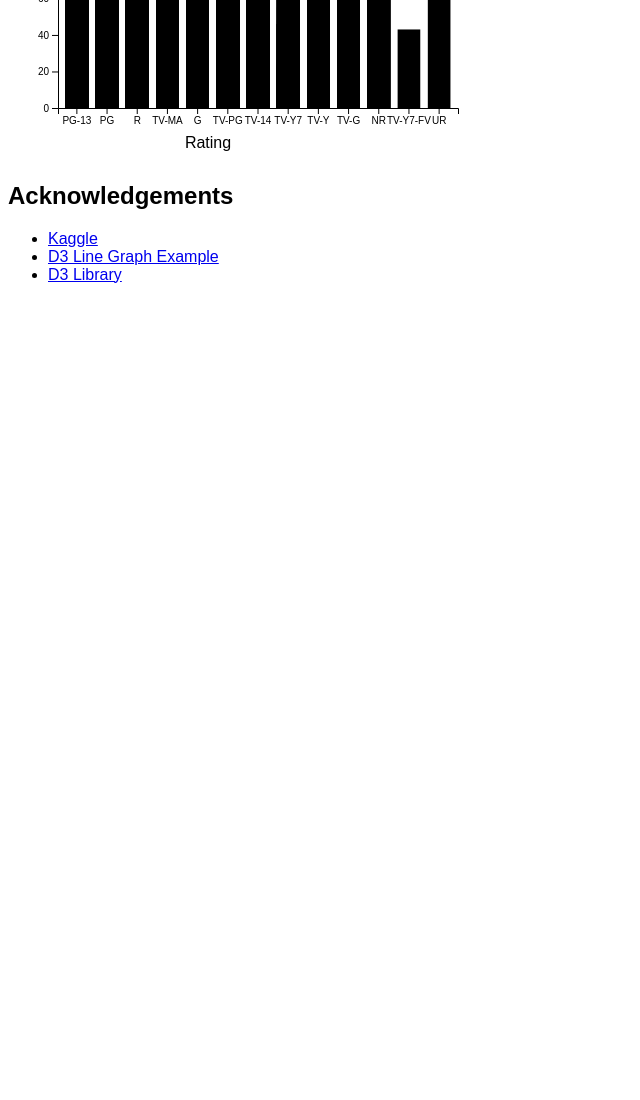
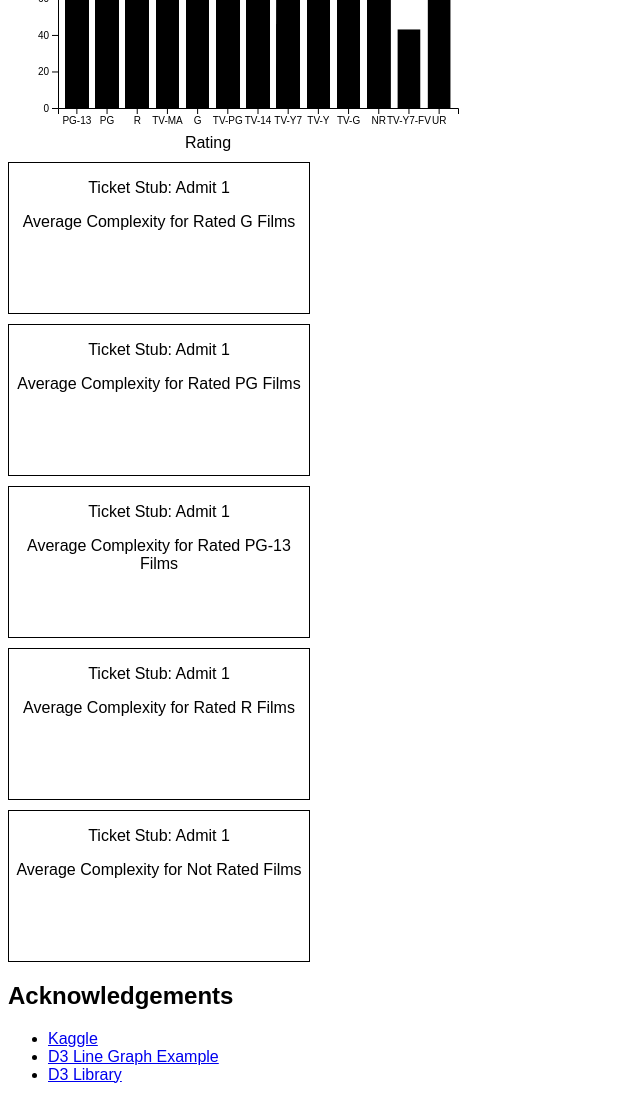
Before and after one commit to DS4200-S23-Class/project-joey-nicole-john-sanjo, a plain HTML site: page index.html in a window 1280 px wide. Shown: the part 1659-2759 px from the top of the page, without its empty margins (0-640 px from the left). Before the commit the page ends 1959 px from the top, so only its background shows below. Drawn offline with Linux system fonts and the light colour scheme.

Commit message:
making tickets

```diff
--- a/index.html
+++ b/index.html
@@ -105,6 +105,37 @@
 
     </div>
 <div id="vis2"> </div>
+
+
+<div id = "G" class="containers">
+        <p class="heading">Ticket Stub: Admit 1</p>
+        <p class = "heading"> Average Complexity for Rated G Films</p>
+        <div class="inner1"></div>
+    </div>
+    <div id = "PG" class="containers">
+        <p class="heading">Ticket Stub: Admit 1</p>
+        <p class = "heading"> Average Complexity for Rated PG Films</p>
+        <div class="inner1"></div>
+    </div>
+    <div id = "PG-13" class="containers">
+        <p class="heading">Ticket Stub: Admit 1</p>
+        <p class = "heading"> Average Complexity for Rated PG-13 Films</p>
+        <div class="inner1"></div>
+    </div>
+
+    <div id = "R" class="containers">
+        <p class="heading">Ticket Stub: Admit 1</p>
+        <p class = "heading"> Average Complexity for Rated R Films</p>
+        <div class="inner1"></div>
+    </div>
+    <div id = "NR" class="containers">
+        <p class="heading">Ticket Stub: Admit 1</p>
+        <p class = "heading"> Average Complexity for Not Rated Films</p>
+        <div class="inner1"></div>
+    </div>
+
+    </div>
+
 <h2>Acknowledgements</h2>
 <ul>
     <li><a href="https://www.kaggle.com/">Kaggle</a></li>
--- a/js/main.js
+++ b/js/main.js
@@ -4,6 +4,9 @@ const MARGINS = {left: 50, right: 50, top: 50, bottom: 50};
 
 const VIS_HEIGHT = FRAME_HEIGHT - MARGINS.top - MARGINS.bottom;
 const VIS_WIDTH = FRAME_WIDTH - MARGINS.left - MARGINS.right;
+
+const TICK_HEIGHT = 200;
+const TICK_WIDTH = 400;
 
 const FRAME1 = d3.select("#vis1")
                   .append("svg")
@@ -240,3 +243,33 @@ function build_interactive_barchart() {
           });
 }
 build_interactive_barchart();
+
+const FRAME3 = d3.select("#G")
+.append("svg")
+.attr("height", TICK_HEIGHT)
+.attr("width", TICK_WIDTH)
+.attr("class", "frame");
+
+const FRAME4= d3.select("#PG")
+.append("svg")
+.attr("height", TICK_HEIGHT)
+.attr("width", TICK_WIDTH)
+.attr("class", "frame");
+
+const FRAME5= d3.select("#PG-13")
+.append("svg")
+.attr("height", TICK_HEIGHT)
+.attr("width", TICK_WIDTH)
+.attr("class", "frame");
+
+const FRAME6= d3.select("#R")
+.append("svg")
+.attr("height", TICK_HEIGHT)
+.attr("width", TICK_WIDTH)
+.attr("class", "frame");
+
+const FRAME7= d3.select("#NR")
+.append("svg")
+.attr("height", TICK_HEIGHT)
+.attr("width", TICK_WIDTH)
+.attr("class", "frame");
--- a/style.css
+++ b/style.css
@@ -19,3 +19,12 @@ h4 {
     border: solid;
     padding: 5px;
 }
+
+.containers {
+            width: 300px;
+            height: 150px;
+            border: 1px solid black;
+            margin-bottom: 10px;
+            overflow: hidden;
+            position: relative;
+            text-align: center;
```
Also changed, not shown: 1 other file.
